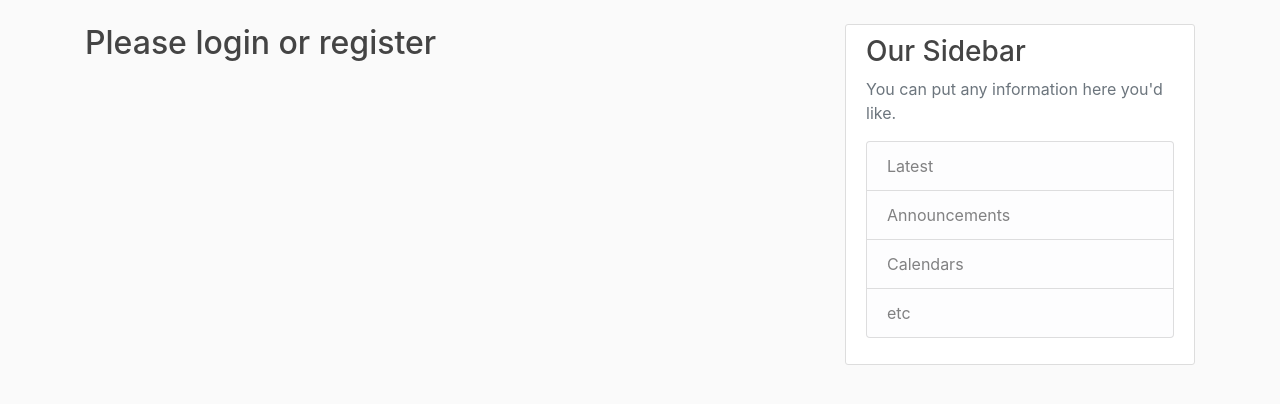
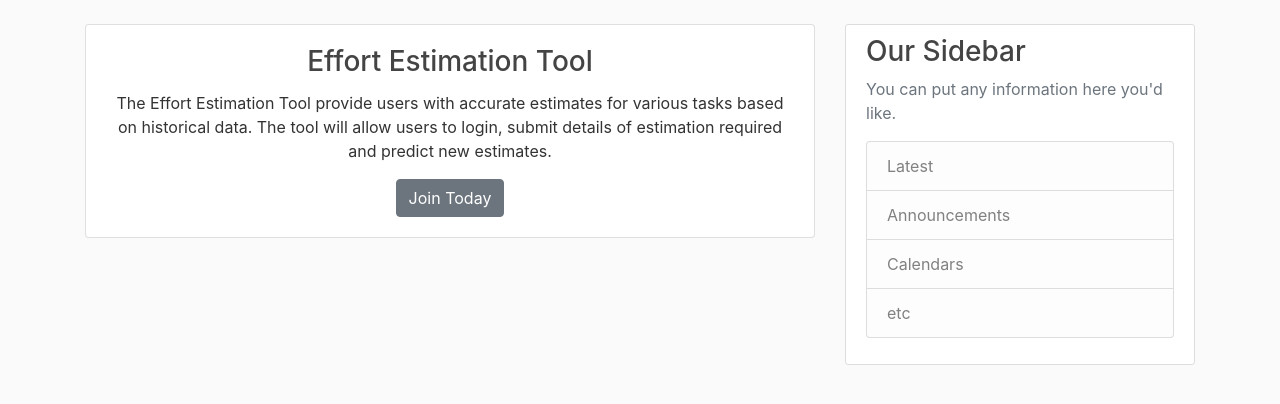
Before and after one commit to ajayakumar123/estimation_tool, a Flask app: page / in a window 1280 px wide. Shown: the part 56-460 px from the top of the page. Run offline with Flask 3, Linux system fonts and the light colour scheme; some libraries are stand-ins or nearby versions.

Commit message:
006 - home page design and UI changes

```diff
--- a/app/forms.py
+++ b/app/forms.py
@@ -1,5 +1,5 @@
 from flask_wtf import FlaskForm
-from wtforms import StringField, PasswordField, SubmitField, TextAreaField ,SelectField
+from wtforms import StringField, PasswordField, SubmitField, TextAreaField ,SelectField,FloatField
 from wtforms.validators import DataRequired, Email, EqualTo, Length
 
 
@@ -26,5 +26,5 @@ class EstimationForm(FlaskForm):
                             validators=[DataRequired()])
 
     additional_notes = TextAreaField('Additional Notes')
-    estimated_effort = StringField('Estimated Effort',render_kw={'readonly': True})
+    estimated_effort = FloatField('Estimated Effort',render_kw={'readonly': True},validators=[DataRequired()])
     submit = SubmitField('Submit')
--- a/app/routes.py
+++ b/app/routes.py
@@ -43,14 +43,14 @@ def login():
     '''helpful for authenticate user based on email and password'''
 
     if current_user.is_authenticated:
-        return redirect(url_for('home'))
+        return redirect(url_for('estimation'))
     form = LoginForm()
     if form.validate_on_submit():
         user = User.get_user(form.email.data)
         password_check = bcrypt.check_password_hash(user.password, form.password.data)
         if user and password_check:
             login_user(user)
-            return redirect(url_for('home'))
+            return redirect(url_for('estimation'))
         else:
             flash('Login Faild. Please check email and password', 'danger')
     return render_template('login.html', form=form)
@@ -109,5 +109,5 @@ def estimation():
             }
         mongo.db.historical_data.insert_one(data)
         flash('task added', 'success')
-        return redirect(url_for('home'))
+        return redirect(url_for('estimation'))
     return render_template('estimation.html', form=form)
--- a/app/templates/base.html
+++ b/app/templates/base.html
@@ -21,7 +21,6 @@
             <div class="collapse navbar-collapse" id="navbarToggle">
               <div class="navbar-nav mr-auto">
                 {% if current_user.is_authenticated %}
-                  <a class="nav-item nav-link" href="{{url_for('home')}}">Home</a>
                   <a class="nav-item nav-link" href="{{url_for('estimation')}}">Effort Estimation Form</a>
                 {% else %}
                   <a class="nav-item nav-link" href="{{url_for('home')}}">Home</a>
@@ -44,6 +43,8 @@
     </header>
     <main role="main" class="container">
         <div class="row">
+          {% if current_user.is_authenticated %}
+
             <div class="col-md-6">
               {% with messages = get_flashed_messages(with_categories=True) %}
                   {% if messages %}
@@ -58,11 +59,22 @@
             </div>
             <div class="col-md-2">
             </div>
-          {% if current_user.is_authenticated %}
             <div class="col-md-4">
               {% block sidecontent %}{% endblock %}
             </div>
           {% else %}
+          <div class="col-md-8">
+            {% with messages = get_flashed_messages(with_categories=True) %}
+                {% if messages %}
+                    {% for category,message in messages %}
+                        <div class="alert alert-{{category}}">
+                            {{message}}
+                        </div>
+                    {% endfor%}
+                {% endif %}
+            {% endwith%}
+            {% block maincontent %}{% endblock %}
+          </div>
 
             <div class="col-md-4">
               <div class="content-section">
--- a/app/templates/home.html
+++ b/app/templates/home.html
@@ -1,9 +1,25 @@
 {% extends "base.html" %}
-{% block content %}
-{% if current_user.is_authenticated %}
-    <h2>{{current_user.user_name}}</h2>
-{% else %}
-    <h2>Please login or register</h2>
-{% endif %}
+{% block maincontent %}
 
-{% endblock content %}
+<div class="card text-center">
+    <!-- <div class="card-header">
+      Featured
+    </div> -->
+    <div class="card-body">
+      <h3 class="card-title">Effort Estimation Tool</h3>
+      <p class="card-text">The Effort Estimation Tool provide users with accurate estimates for various
+        tasks based on historical data. The tool will allow
+        users to login, submit details of estimation required and predict new estimates.</p>
+        <a href="{{ url_for('register')}}" class="btn btn-secondary">Join Today</a>
+       <!-- <p>Join today<a href="" class="btn btn-secondary">Go Sign up</a><p>
+
+      <h4>Already have an account?<a href="{{ url_for('login')}}" class="btn btn-secondary">Go Sign in</a></h4>
+       -->
+    </div>
+    <!-- <div class="card-footer text-muted">
+      2 days ago
+    </div> -->
+  </div>
+
+
+{% endblock maincontent %}
```
Also changed, not shown: app/templates/estimation.html (+3 -4 lines), app/templates/login.html (+4 -4 lines), app/templates/register.html (+5 -5 lines). Lines whose indentation alone changed are shown as unchanged.
